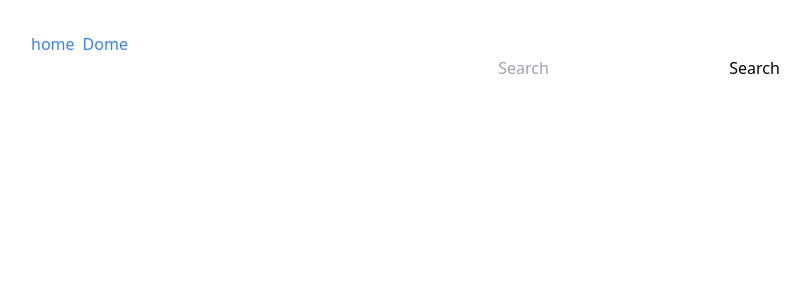
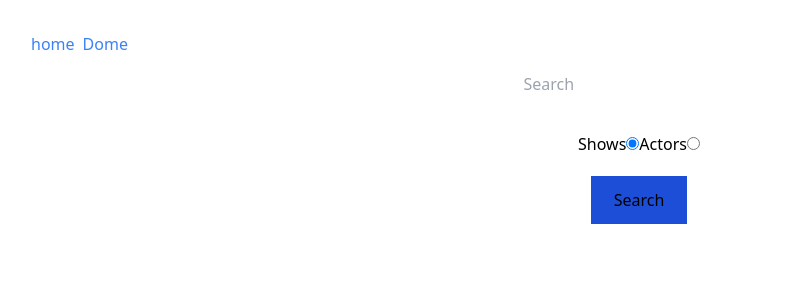
Before and after one commit to Agrimaagrawal/BoxOffice, a React (Vite) app: page / in a window 1280 px wide. Shown: the top 300 px of the page, without its empty margins (1-811 px from the left). Built offline with nearby package versions, Linux system fonts and the light colour scheme.

Commit message:
added actor and shows

```diff
--- a/src/api/tvmaze.js
+++ b/src/api/tvmaze.js
@@ -9,3 +9,4 @@ const response=await fetch(` ${BASE_URL}${query}`)
 
 };
 export const searchForShows=(query)=> apiGet(`/search/shows?q=${query}`);
+export const searchForActors=(query)=>apiGet(`/search/people?q=${query}`);
--- a/src/components/Home.jsx
+++ b/src/components/Home.jsx
@@ -1,22 +1,35 @@
 import {useState} from 'react';
 import { searchForShows } from '../api/tvmaze';
+import { searchForActors } from '../api/tvmaze';
 
 const Home = () => {
   const [searchvalue,setSearchvalue]=useState("");
   const [apiData,setApiData]=useState(null);
   const [errorv,setErrorv]=useState(null);
+  const [searchOption,setSearchOption]=useState('shows');
+  console.log(searchOption)
+
 
   const handleText=(e)=>{
     setSearchvalue(e.target.value);
 
-
-
+  }
+  const onRadioChange=e=>{
+    setSearchOption(e.target.value);
   }
   const onSearch=async(e)=>{
     e.preventDefault();
     try{
-    const result=await searchForShows(searchvalue);
-    setApiData(result);
+      setErrorv(null);
+      if(searchOption==='shows'){
+        const result=await searchForShows(searchvalue);
+        setApiData(result);
+      }
+      else{
+        const result=await searchForActors(searchvalue);
+        setApiData(result);
+      }
+
     }catch(error){
       setErrorv(error);
     }
@@ -27,15 +40,16 @@ const Home = () => {
       return <div>Error:{setErrorv.message}</div>
     }
     if(apiData){
-      return(
-        apiData.map((elem)=>{
-          return(
-          <h1 key={elem.show.id}>{elem.show?.name}</h1>
-          )
+      return apiData[0].show ? apiData.map((data=>{
+        return(
+          <div key={data.show.id}>{data.show.name}</div>
+        )
+      })): apiData.map((data=>{
+        return(
+          <div key={data.person.id}>{data.person.name}</div>
+        )
+      }))
 
-
-        })
-      )
     }
     return null;
 
@@ -44,8 +58,19 @@ const Home = () => {
   return (
     <div>
       <form onSubmit={onSearch}>
-      <input type="text" value={searchvalue} onChange={handleText} placeholder="Search" />
-      <button >Search</button>
+        <div className='flex flex-col justify-center items-center gap-5'>
+      <input type="text" value={searchvalue} onChange={handleText} placeholder="Search" className='m-4'/>
+      <div><label>
+        Shows
+        <input type="radio" name="search-option" value="shows" checked={searchOption==='shows'} onChange={onRadioChange}/>
+      </label>
+      <label>
+        Actors
+        <input type="radio" name="search-option" value="actors" checked={searchOption==='actors'} onChange={onRadioChange}/>
+      </label>
+      </div>
+      <button className="bg-blue-700 w-24  p-3">Search</button>
+      </div>
       </form>
       <div>
         {
@@ -53,6 +78,7 @@ const Home = () => {
         }
 
       </div>
+
     </div>
   )
 }
```
